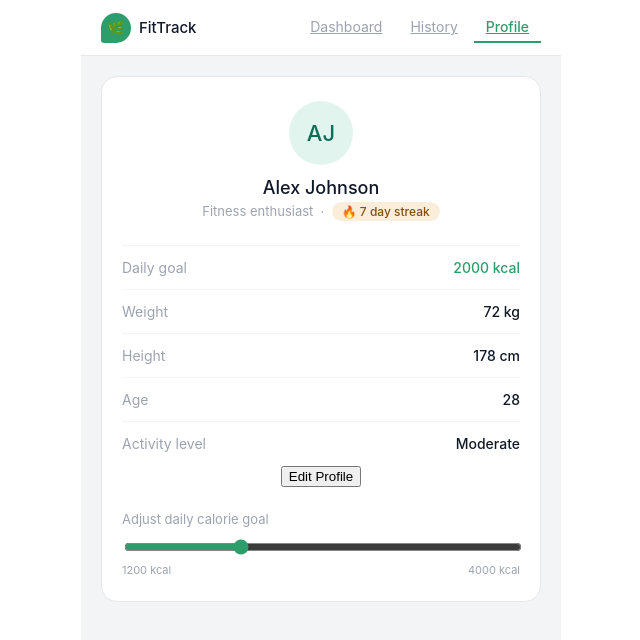
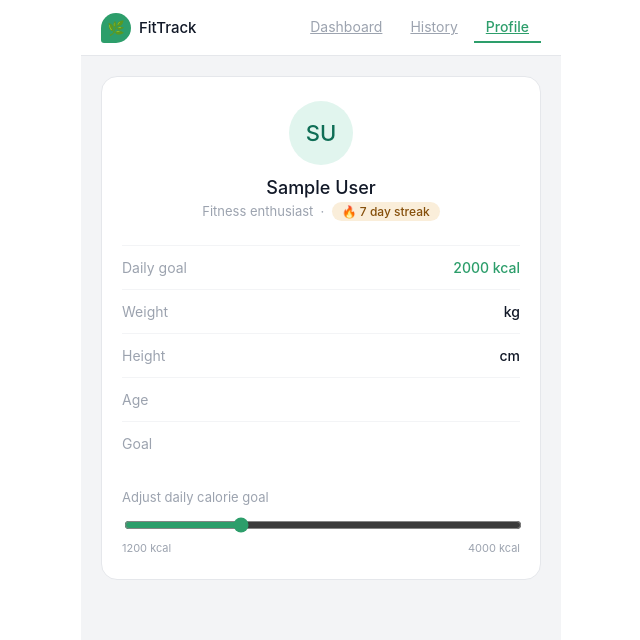
Before and after one commit to Lev1106/Web-Dev-Project, an Angular app in the folder frontend/: page /profile in a window 1280 px wide. Shown: the top 640 px of the page, without its empty margins (319-959 px from the left). Built offline with nearby package versions, Linux system fonts and the light colour scheme; sample sign-in values are in the browser's storage.

Commit message:
profile components updated to changable

```diff
--- a/frontend/src/app/components/profile/profile.component.html
+++ b/frontend/src/app/components/profile/profile.component.html
@@ -1,9 +1,7 @@
 <div class="profile">
     <div class="card">
         <div class="avatar">{{ getInitials() }}</div>
-
-        <div *ngIf="!isEditing()">
-            <div class="name">{{ name() }}</div>
+        <div class="name">{{ profile.firstName }} {{ profile.lastName }}</div>
         <div class="subtitle">
             Fitness enthusiast &nbsp;·&nbsp;
             <span class="streak">🔥 7 day streak</span>
@@ -16,57 +14,20 @@
             </div>
             <div class="field">
                 <span class="field-label">Weight</span>
-                    <span class="field-val">{{ weight() }} kg</span>
+                <span class="field-val">{{ profile.weight }} kg</span>
             </div>
             <div class="field">
                 <span class="field-label">Height</span>
-                    <span class="field-val">{{ height() }} cm</span>
+                <span class="field-val">{{ profile.height }} cm</span>
             </div>
             <div class="field">
                 <span class="field-label">Age</span>
-                    <span class="field-val">{{ age() }}</span>
+                <span class="field-val">{{ profile.age }}</span>
             </div>
             <div class="field">
-                    <span class="field-label">Activity level</span>
-                    <span class="field-val">{{ activityLevel() }}</span>
+                <span class="field-label">Goal</span>
+                <span class="field-val">{{ profile.goal }}</span>
             </div>
-            </div>
-
-            <button (click)="startEdit()">Edit Profile</button>
-        </div>
-
-        <div *ngIf="isEditing()">
-            <div class="fields">
-                <div class="field">
-                    <span class="field-label">Name</span>
-                    <input [(ngModel)]="tempName" placeholder="Your name" />
-                </div>
-                <div class="field">
-                    <span class="field-label">Weight (kg)</span>
-                    <input [(ngModel)]="tempWeight" type="number" placeholder="kg" />
-                </div>
-                <div class="field">
-                    <span class="field-label">Height (cm)</span>
-                    <input [(ngModel)]="tempHeight" type="number" placeholder="cm" />
-                </div>
-                <div class="field">
-                    <span class="field-label">Age</span>
-                    <input [(ngModel)]="tempAge" type="number" placeholder="age" />
-                </div>
-                <div class="field">
-                    <span class="field-label">Activity level</span>
-                    <select [(ngModel)]="tempActivity">
-                        <option>Sedentary</option>
-                        <option>Light</option>
-                        <option>Moderate</option>
-                        <option>Active</option>
-                        <option>Very Active</option>
-                    </select>
-                </div>
-            </div>
-
-            <button (click)="saveEdit()">Save</button>
-            <button (click)="cancelEdit()">Cancel</button>
         </div>
 
         <div class="goal-section">
--- a/frontend/src/app/components/profile/profile.component.ts
+++ b/frontend/src/app/components/profile/profile.component.ts
@@ -1,4 +1,4 @@
-import { Component, inject, signal } from '@angular/core';
+import { Component, inject } from '@angular/core';
 import { CommonModule } from '@angular/common';
 import { FormsModule } from '@angular/forms';
 import { MealService } from '../../services/meal.service';
@@ -13,45 +13,12 @@ import { MealService } from '../../services/meal.service';
 export class ProfileComponent {
   mealService = inject(MealService);
 
-  isEditing = signal(false);
-
-  name = signal('Alex Johnson');
-  weight = signal(72);
-  height = signal(178);
-  age = signal(28);
-  activityLevel = signal('Moderate');
-
-  // для редактирования
-  tempName = '';
-  tempWeight = 0;
-  tempHeight = 0;
-  tempAge = 0;
-  tempActivity = '';
-
-  startEdit() {
-    this.tempName = this.name();
-    this.tempWeight = this.weight();
-    this.tempHeight = this.height();
-    this.tempAge = this.age();
-    this.tempActivity = this.activityLevel();
-    this.isEditing.set(true);
-  }
-
-  saveEdit() {
-    this.name.set(this.tempName);
-    this.weight.set(this.tempWeight);
-    this.height.set(this.tempHeight);
-    this.age.set(this.tempAge);
-    this.activityLevel.set(this.tempActivity);
-    this.isEditing.set(false);
-  }
-
-  cancelEdit() {
-    this.isEditing.set(false);
-  }
+  profile = JSON.parse(localStorage.getItem('user_profile') || '{}');
 
   getInitials(): string {
-    return this.name().split(' ').map(n => n[0]).join('').toUpperCase();
+    const f = this.profile.firstName?.[0] || '';
+    const l = this.profile.lastName?.[0] || '';
+    return (f + l).toUpperCase();
   }
 
   onGoalChange(value: string) {
```
Lines whose indentation alone changed are shown as unchanged.
